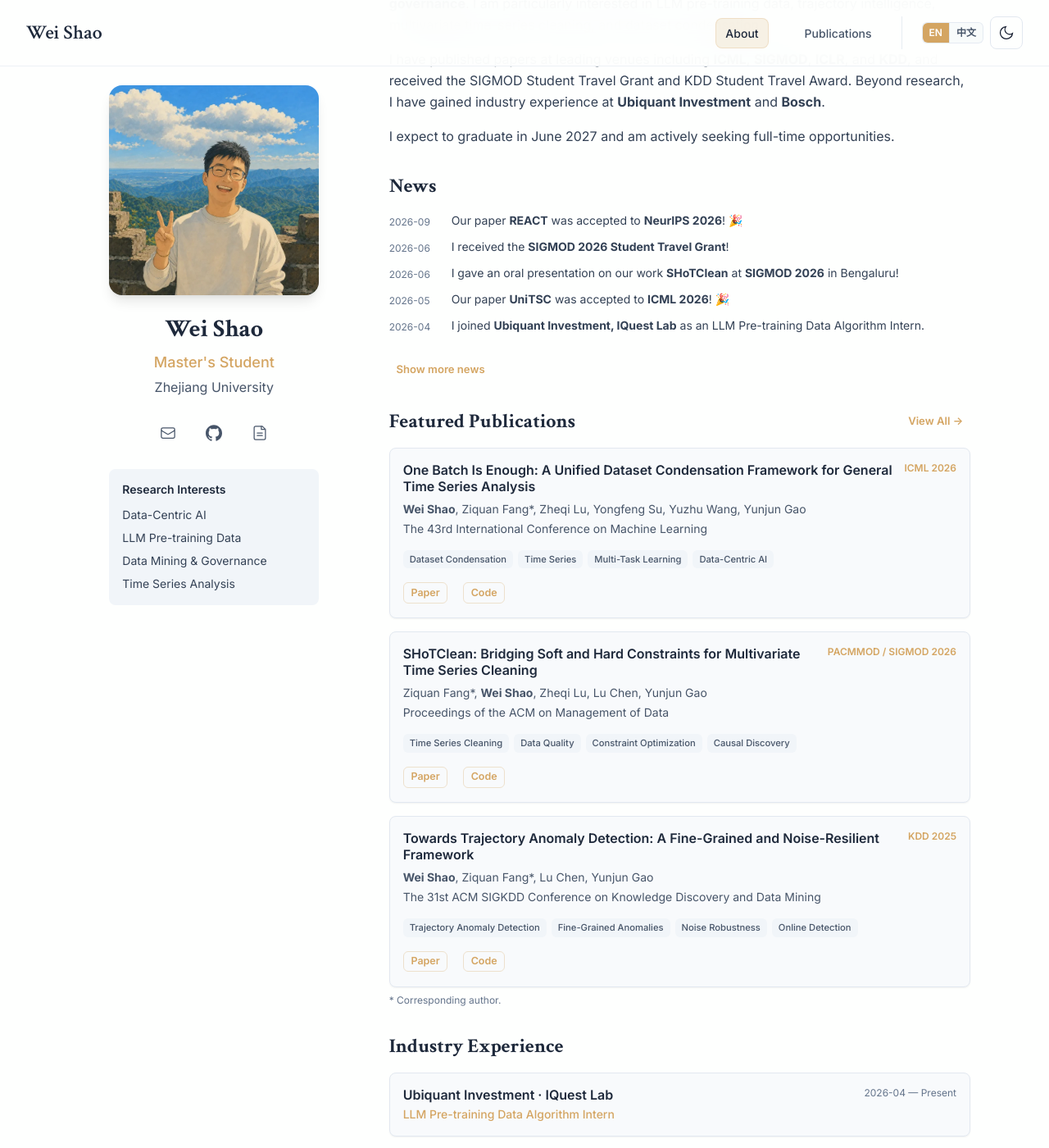
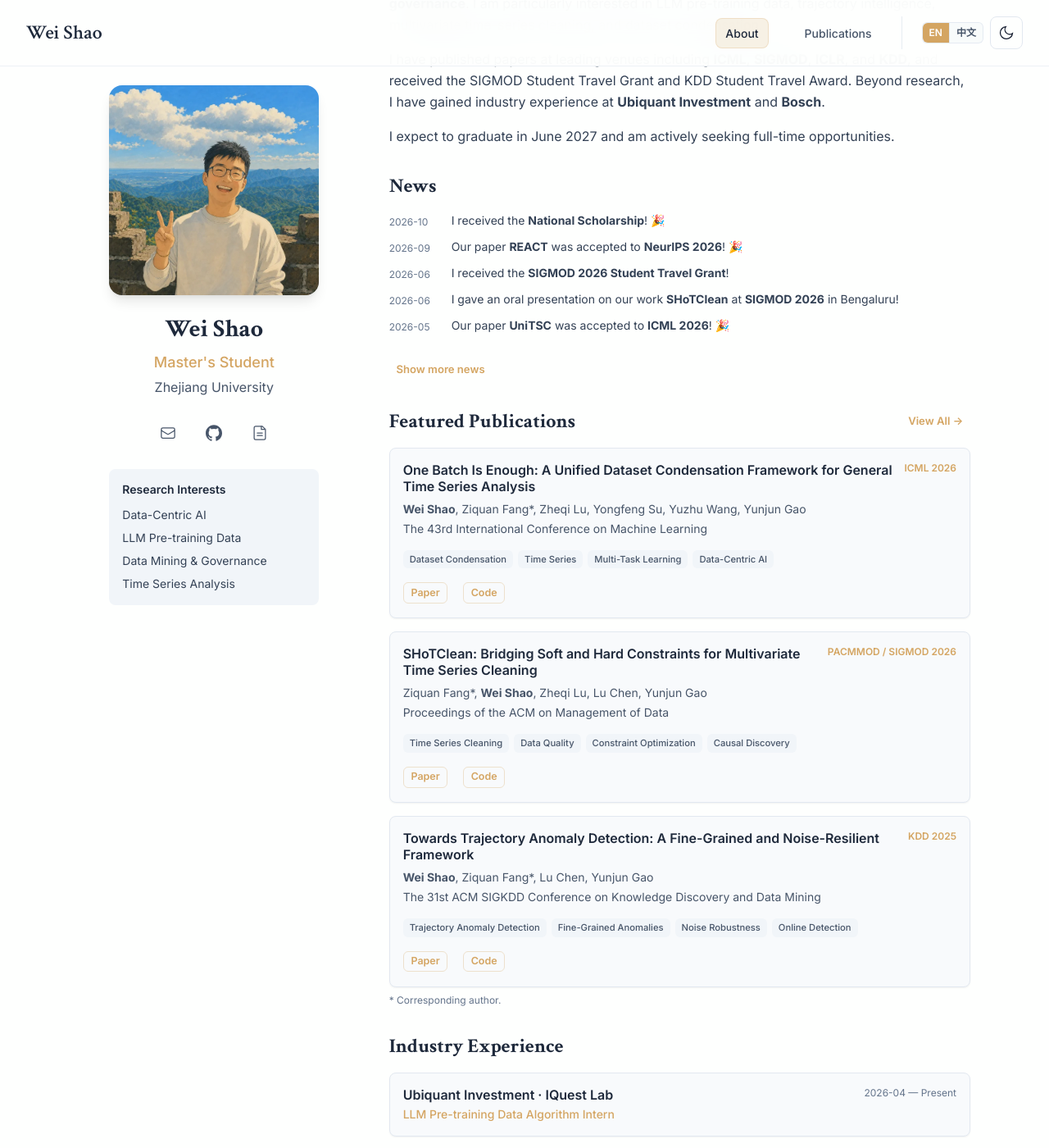
Before and after one commit to 7WXC/7wxc.github.io, a Jekyll site: the page built from index.html, in a window 1280 px wide and 1400 px high, scrolled down 263 px. Shown: the whole window at 82% size. Built offline with Jekyll 4.4.1, drawn with Linux system fonts in a browser that asks for light colours; some of the changed text lies outside the part shown.

Commit message:
Add October 2026 National Scholarship news and honors

```diff
--- a/_data/news.yml
+++ b/_data/news.yml
@@ -1,3 +1,6 @@
+- date: 2026-10
+  text: I received the <strong>National Scholarship</strong>! 🎉
+  text_zh: 我获得了<strong>国家奖学金</strong>！🎉
 - date: 2026-09
   text: Our paper <strong>REACT</strong> was accepted to <strong>NeurIPS 2026</strong>! 🎉
   text_zh: 我们的论文 <strong>REACT</strong> 被 <strong>NeurIPS 2026</strong> 接收！🎉
--- a/index.html
+++ b/index.html
@@ -102,6 +102,7 @@
               <div class="bg-white dark:bg-neutral-900 p-4 rounded-xl shadow-sm border border-neutral-200 dark:border-neutral-800 hover:shadow-lg transition-all duration-200 hover:scale-[1.01]">
                 <div class="flex justify-between items-start mb-3"><h3 class="text-lg font-semibold text-primary">Academic Honors</h3><span class="text-sm text-neutral-500 font-medium bg-neutral-100 dark:bg-neutral-800 px-2 py-1 rounded">Honors</span></div>
                 <div class="honor-list text-sm text-neutral-600 dark:text-neutral-500">
+                  <div><span class="honor-date">2026</span><span><strong class="font-semibold text-primary">National Scholarship, Zhejiang University</strong></span></div>
                   <div><span class="honor-date">2026</span><span>SIGMOD Student Travel Grant</span></div>
                   <div><span class="honor-date">2025</span><span><strong class="font-semibold text-primary">National Scholarship, Zhejiang University</strong></span></div>
                   <div><span class="honor-date">2025</span><span>KDD Student Travel Award</span></div>
--- a/zh/index.html
+++ b/zh/index.html
@@ -102,6 +102,7 @@
               <div class="bg-white dark:bg-neutral-900 p-4 rounded-xl shadow-sm border border-neutral-200 dark:border-neutral-800 hover:shadow-lg transition-all duration-200 hover:scale-[1.01]">
                 <div class="flex justify-between items-start mb-3"><h3 class="text-lg font-semibold text-primary">学术荣誉</h3><span class="text-sm text-neutral-500 font-medium bg-neutral-100 dark:bg-neutral-800 px-2 py-1 rounded">荣誉</span></div>
                 <div class="honor-list text-sm text-neutral-600 dark:text-neutral-500">
+                  <div><span class="honor-date">2026</span><span><strong class="font-semibold text-primary">浙江大学国家奖学金</strong></span></div>
                   <div><span class="honor-date">2026</span><span>SIGMOD 学生差旅资助</span></div>
                   <div><span class="honor-date">2025</span><span><strong class="font-semibold text-primary">浙江大学国家奖学金</strong></span></div>
                   <div><span class="honor-date">2025</span><span>KDD 学生差旅奖</span></div>
```
